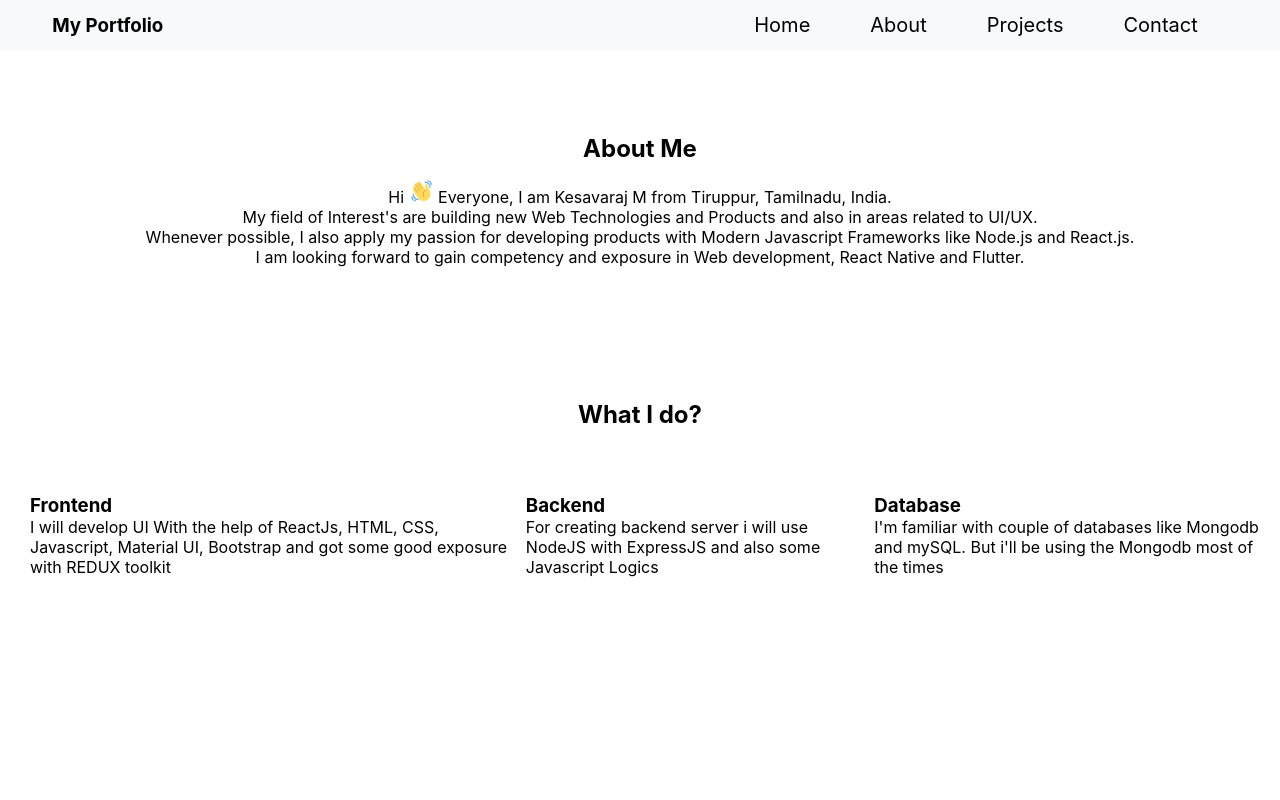
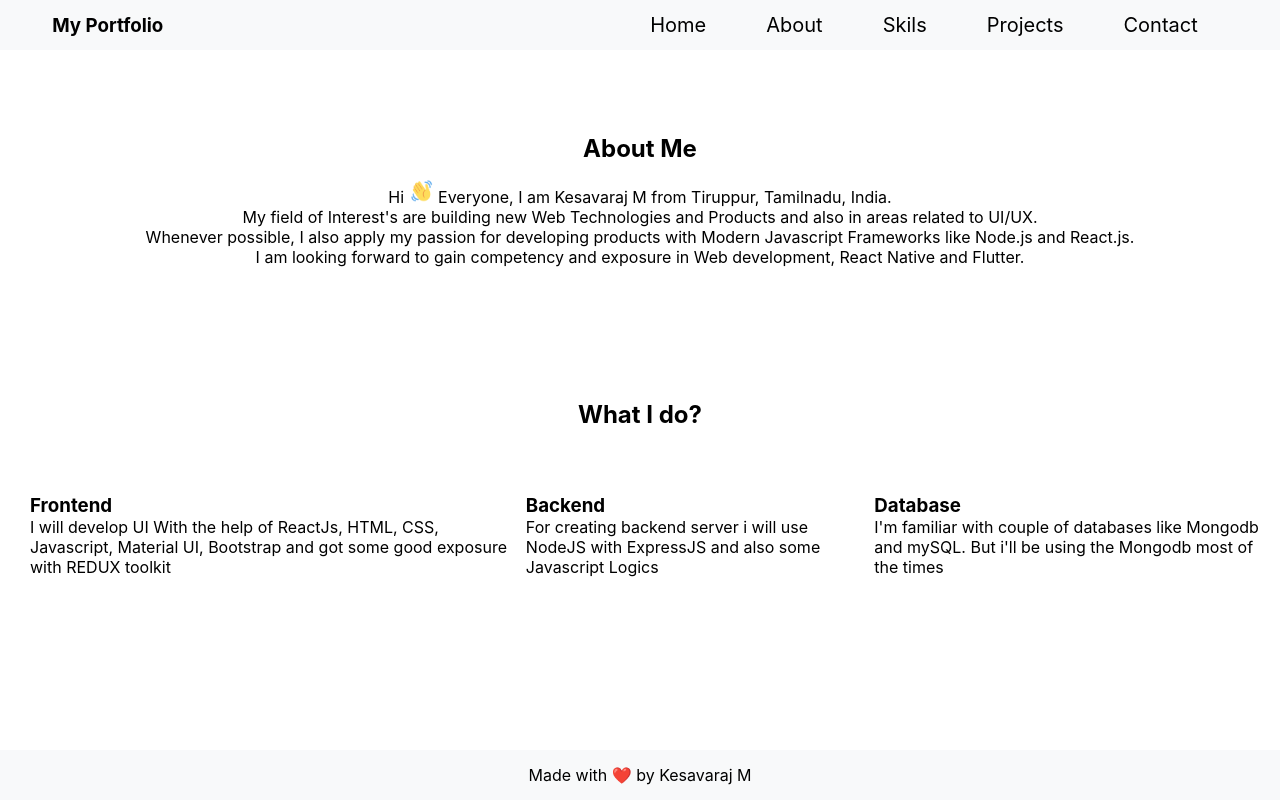
Before and after one commit to Kesavaraj80/my-portfolio, a React (Create React App) app: page /about in a window 1280 px wide. Built offline with nearby package versions, Linux system fonts and the light colour scheme.

Commit message:
Skills added

```diff
--- a/src/App.js
+++ b/src/App.js
@@ -11,7 +11,8 @@ import { Route, Switch} from "react-router-dom";
 import { HomeSection } from "./components/Home/HomeSection";
 import { About } from "./components/About/About";
 import {Navbar } from "./components/Navbar/Navbar";
-// import Footer from './components/footer/Footer'
+import Footer from './components/footer/Footer';
+import {SkillSection} from './components/About/SkillSection'
 
 
 
@@ -32,10 +33,20 @@ function App() {
         </Route>
         <Route exact path="/about">
           <About />
-          {/* <Footer /> */}
+          <Footer />
         </Route>
-        <Route path="/projects">project</Route>
-        <Route path="/contact">contacts</Route>
+        <Route exact path="/skils">
+          <SkillSection />
+          <Footer />
+        </Route>
+        <Route path="/projects">
+          project
+          <Footer />
+        </Route>
+        <Route path="/contact">
+          contacts
+          <Footer />
+        </Route>
       </Switch>
     </div>
   );
--- a/src/components/About/About.css
+++ b/src/components/About/About.css
@@ -3,6 +3,7 @@
   flex-direction: column;
   height: 100vh;
   width: auto;
+  position: absolute;
   /* border:2px red solid; */
   /* z-index: -1; */
 }
@@ -62,19 +63,22 @@
     text-align: center;
     justify-content: center;
     align-items: center;
+    font-size: 14px;
     /* padding-right: 10px; */
     /* border: 2px black solid; */
   }
   .base {
-    margin-top: 20px;
+    margin-top: 10px;
     text-align: left;
     padding-right: 10px;
     padding-left: 10px;
     text-align:center;
+    font-size: 14px;
   }
   .container {
     height: 50vh;
     width: auto;
+    padding-bottom: 30px;
     /* border: 2px black solid; */
   }
   .what_can_container {
--- a/src/components/About/About.js
+++ b/src/components/About/About.js
@@ -1,7 +1,6 @@
 import "./About.css";
 import AOS from "aos";
 // import { SkillSection } from "./SkillSection";
-
 // Assets
 import hello from '../../assets/hello.gif'
 import { useEffect } from "react";
@@ -29,7 +28,7 @@ export function About() {
         </p>
       </div>
       <div className="container" data-aos="fade-up">
-        <h1>What I do?</h1>
+        <h1 className="title">What I do?</h1>
         <div className="what_can_container">
           <div
             className="frontnend_container base"
--- a/src/components/About/SkillSection.css
+++ b/src/components/About/SkillSection.css
@@ -19,11 +19,12 @@
   display: flex;
   flex-wrap: wrap;
 }
+.bar{
+  width:575px;
+  margin-left:10px;
+}
 
 @media screen and (max-width: 600px) {
-    .skils_container{
-        margin-top:40px;
-    }
   .skils_List {
     display: flex;
     justify-content: center;
@@ -39,4 +40,7 @@
     display: flex;
     flex-wrap: wrap;
   }
+  .bar{
+    width:320px;
+  }
 }
--- a/src/components/About/SkillSection.js
+++ b/src/components/About/SkillSection.js
@@ -13,7 +13,7 @@ import express from "../../assets/skils/express.svg";
 import material from '../../assets/skils/materialui.png';
 // Material Ui
 import LinearProgress from "@mui/material/LinearProgress";
-import Card from "@mui/material/Card";
+// import Card from "@mui/material/Card";
 // import LinearProgress from "@mui/material/LinearProgress";
 import Typography from "@mui/material/Typography";
 import Box from "@mui/material/Box";
@@ -79,7 +79,7 @@ function LinearProgressWithLabel(props) {
 export function SkillSection() {
   return (
     <div className="skils_container">
-      <h1>My Skils</h1>
+      {/* <h1>My Skils</h1> */}
       <div className="con_skills">
         {skils.map((skil, index) => {
           return (
@@ -97,11 +97,11 @@ export function SkillSection() {
 
 function Skils({ image, value }) {
   return (
-    <Card className="skils_List">
+    <div className="skils_List">
       <img src={image} className="skil_image" alt="skil"></img>
-      <div style={{ width: "575px", marginLeft: "10px" }}>
+      <div  className="bar">
         <LinearProgressWithLabel variant="determinate" value={value} />
       </div>
-    </Card>
+    </div>
   );
 }
--- a/src/components/Home/HomeSection.js
+++ b/src/components/Home/HomeSection.js
@@ -4,11 +4,13 @@ import image from "../../assets/myImg2.jpg";
 import AOS from "aos";
 import "aos/dist/aos.css";
 import { useEffect } from "react";
+import { useHistory } from "react-router-dom";
 
 // Css
 import "./HomeSection.css";
 
 export function HomeSection() {
+  let history = useHistory();
   useEffect(() => {
     AOS.init({ duration: 1500 });
   }, []);
@@ -28,13 +30,22 @@ export function HomeSection() {
                 "I specialized in developing and deploying responsive websites and web applications"
               )
               .start();
-          }} />
-        <Button variant="outlined" style={{ marginTop: "50px" }}>
+          }}
+        />
+        <Button
+          variant="outlined"
+          style={{ marginTop: "50px" }}
+          onClick={() => history.push("/about")}
+        >
           Know More
         </Button>
       </div>
       <div className="img_container shape-outer circle">
-        <img src={image} className="my_image shape-inner circle" alt="Kesavaraj" />
+        <img
+          src={image}
+          className="my_image shape-inner circle"
+          alt="Kesavaraj"
+        />
       </div>
     </section>
   );
--- a/src/components/Navbar/Navbar.css
+++ b/src/components/Navbar/Navbar.css
@@ -20,7 +20,8 @@
 .home,
 .about,
 .projects,
-.contact {
+.contact,
+.Skils {
   text-decoration: none;
   color: black;
   font-size: 20px;
--- a/src/components/Navbar/Navbar.jsx
+++ b/src/components/Navbar/Navbar.jsx
@@ -8,12 +8,18 @@ export const Navbar = () => {
   return (
     <nav className="navbar">
       <h3 className="logo">My Portfolio</h3>
-      <ul className={isMobile ? "nav-links-mobile" : "nav-links"} onClick={()=>setMobile(false)}>
+      <ul
+        className={isMobile ? "nav-links-mobile" : "nav-links"}
+        onClick={() => setMobile(false)}
+      >
         <Link to="/" className="home">
           <li>Home</li>
         </Link>
         <Link to="/about" className="about">
           <li>About</li>
+        </Link>
+        <Link to="/skils" className="about">
+          <li>Skils</li>
         </Link>
         <Link to="/projects" className="projects">
           <li>Projects</li>
@@ -22,8 +28,12 @@ export const Navbar = () => {
           <li>Contact</li>
         </Link>
       </ul>
-      <button className="mobile-menu-icon" onClick={()=>setMobile(!isMobile)}>
-        {isMobile?<i className="fas fa-times"></i>:<i className="fas fa-bars"></i>}
+      <button className="mobile-menu-icon" onClick={() => setMobile(!isMobile)}>
+        {isMobile ? (
+          <i className="fas fa-times"></i>
+        ) : (
+          <i className="fas fa-bars"></i>
+        )}
       </button>
     </nav>
   );
--- a/src/components/footer/Footer.js
+++ b/src/components/footer/Footer.js
@@ -3,10 +3,10 @@ import "./footer.css";
 
 const Footer = () => {
     return (
-        <footer className="footer">
-            <h1>Copyright</h1>
-        </footer>
-    )
+      <div className="footer">
+        <p>Made with ❤️ by Kesavaraj M</p>
+      </div>
+    );
 }
 
 export default Footer
--- a/src/components/footer/footer.css
+++ b/src/components/footer/footer.css
@@ -1,10 +1,11 @@
 .footer {
-  height: 10vh;
-  width: auto;
+  height: 50px;
+  width: 100vw;
   display: flex;
   justify-content: center;
   align-items: center;
   background: #f8f9fa;
   position: fixed;
   z-index: 2;
+  bottom:0;
 }
```
